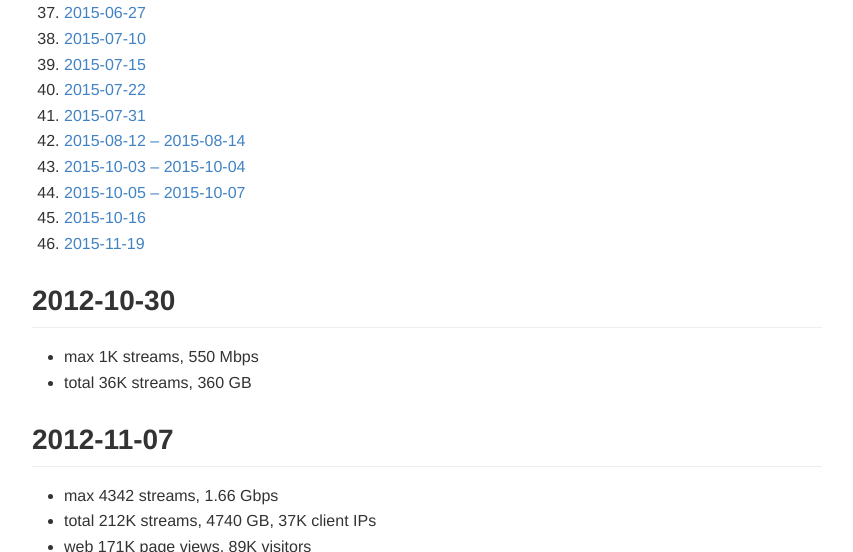
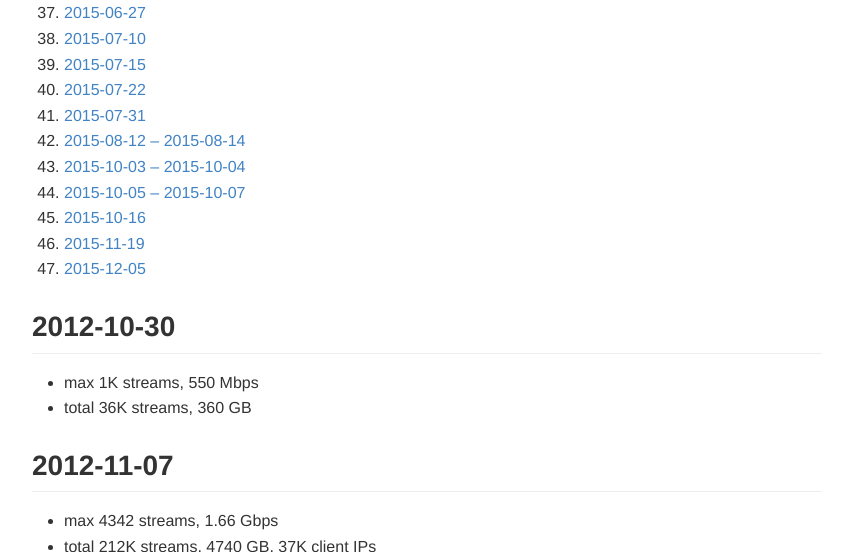
Before and after one commit to zmousm/parltv-bursts, a Jekyll site: the page built from index.md, in a window 1280 px wide and 900 px high, scrolled down 1030 px, cut to the strip 0-552 px from the top of the window. Shown: the whole strip, without its empty margins (213-1066 px from the left). Built offline with Jekyll 4.4.1, drawn with Linux system fonts in a browser that asks for light colours; Markdown is read by kramdown in place of the engine named in the settings; some of the changed text lies outside the part shown.

Commit message:
Add 2015-12-05

```diff
--- a/index.md
+++ b/index.md
@@ -51,6 +51,7 @@
 1. [2015-10-05 -- 2015-10-07](#2015-10-05-2015-10-07)
 1. [2015-10-16](#2015-10-16)
 1. [2015-11-19](#2015-11-19)
+1. [2015-12-05](#2015-12-05)
 
 ## 2012-10-30
 * max 1K streams, 550 Mbps
@@ -607,3 +608,8 @@
 * max 3.1 Gbps
 
 ![20151119_snmp](graphs/parltv_20151119_snmp.png)
+
+## 2015-12-05
+* max 3.5 Gbps
+
+![20151205_snmp](graphs/parltv_20151205_snmp.png)
```
Also changed, not shown: graphs/parltv_20151205_snmp.png (added).
